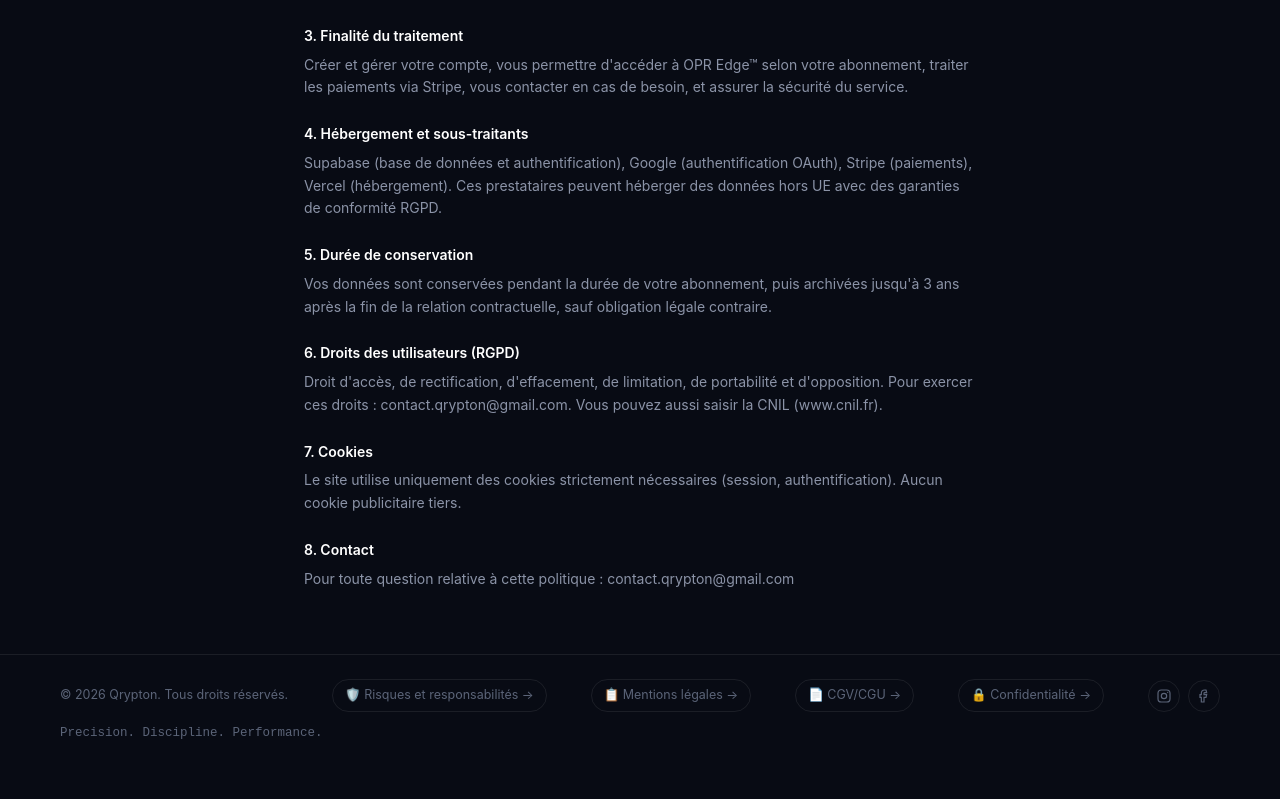
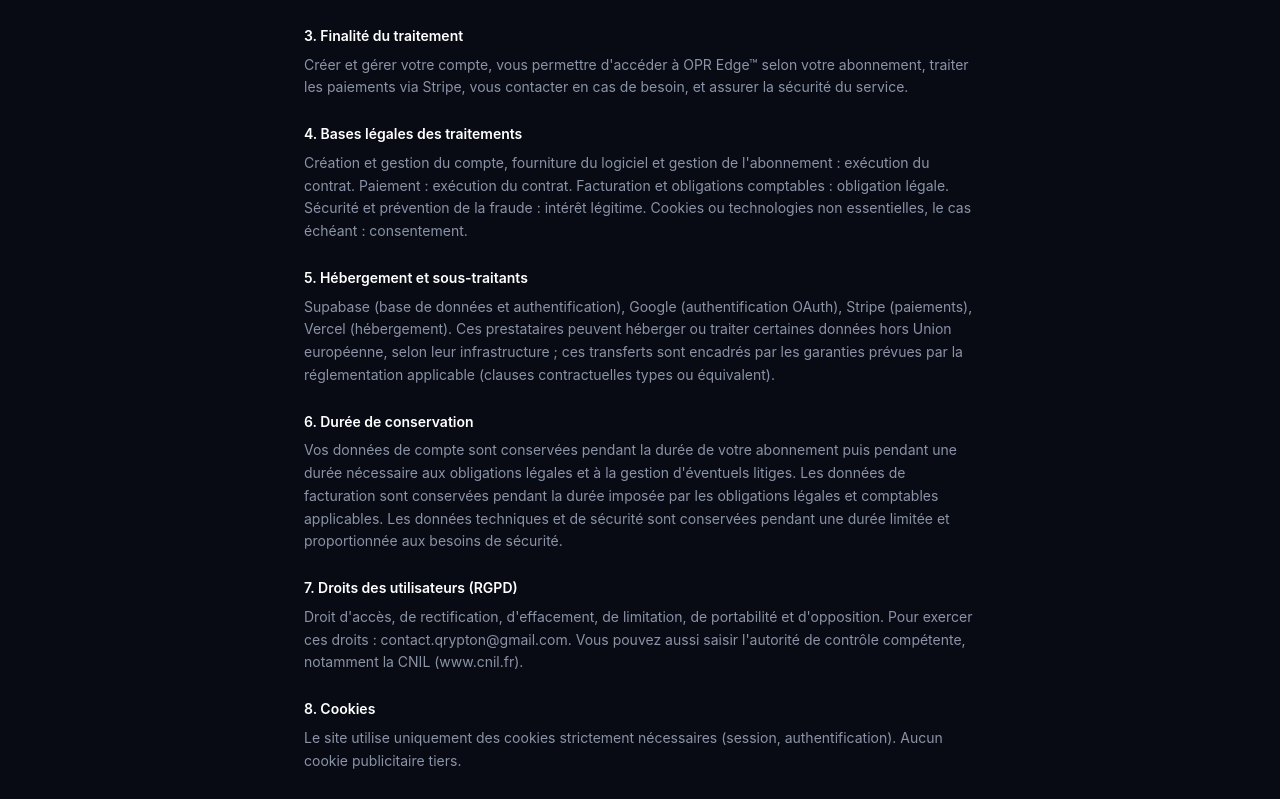
Before and after one commit to Qrypton4/Qrypton-Prenium, a Next.js app: page /confidentialite in a window 1280 px wide. Shown: the part 440-1239 px from the top of the page. Built offline with nearby package versions, Linux system fonts and the light colour scheme; no server answers.

Commit message:
Update privacy policy sections and titles

```diff
--- a/app/confidentialite/page.tsx
+++ b/app/confidentialite/page.tsx
@@ -19,19 +19,22 @@ export default function Confidentialite() {
         <Section title="3. Finalité du traitement">
           Créer et gérer votre compte, vous permettre d&apos;accéder à OPR Edge™ selon votre abonnement, traiter les paiements via Stripe, vous contacter en cas de besoin, et assurer la sécurité du service.
         </Section>
-        <Section title="4. Hébergement et sous-traitants">
-          Supabase (base de données et authentification), Google (authentification OAuth), Stripe (paiements), Vercel (hébergement). Ces prestataires peuvent héberger des données hors UE avec des garanties de conformité RGPD.
+        <Section title="4. Bases légales des traitements">
+          Création et gestion du compte, fourniture du logiciel et gestion de l&apos;abonnement : exécution du contrat. Paiement : exécution du contrat. Facturation et obligations comptables : obligation légale. Sécurité et prévention de la fraude : intérêt légitime. Cookies ou technologies non essentielles, le cas échéant : consentement.
         </Section>
-        <Section title="5. Durée de conservation">
-          Vos données sont conservées pendant la durée de votre abonnement, puis archivées jusqu&apos;à 3 ans après la fin de la relation contractuelle, sauf obligation légale contraire.
+        <Section title="5. Hébergement et sous-traitants">
+          Supabase (base de données et authentification), Google (authentification OAuth), Stripe (paiements), Vercel (hébergement). Ces prestataires peuvent héberger ou traiter certaines données hors Union européenne, selon leur infrastructure ; ces transferts sont encadrés par les garanties prévues par la réglementation applicable (clauses contractuelles types ou équivalent).
         </Section>
-        <Section title="6. Droits des utilisateurs (RGPD)">
-          Droit d&apos;accès, de rectification, d&apos;effacement, de limitation, de portabilité et d&apos;opposition. Pour exercer ces droits : contact.qrypton@gmail.com. Vous pouvez aussi saisir la CNIL (www.cnil.fr).
+        <Section title="6. Durée de conservation">
+          Vos données de compte sont conservées pendant la durée de votre abonnement puis pendant une durée nécessaire aux obligations légales et à la gestion d&apos;éventuels litiges. Les données de facturation sont conservées pendant la durée imposée par les obligations légales et comptables applicables. Les données techniques et de sécurité sont conservées pendant une durée limitée et proportionnée aux besoins de sécurité.
         </Section>
-        <Section title="7. Cookies">
+        <Section title="7. Droits des utilisateurs (RGPD)">
+          Droit d&apos;accès, de rectification, d&apos;effacement, de limitation, de portabilité et d&apos;opposition. Pour exercer ces droits : contact.qrypton@gmail.com. Vous pouvez aussi saisir l&apos;autorité de contrôle compétente, notamment la CNIL (www.cnil.fr).
+        </Section>
+        <Section title="8. Cookies">
           Le site utilise uniquement des cookies strictement nécessaires (session, authentification). Aucun cookie publicitaire tiers.
         </Section>
-        <Section title="8. Contact">
+        <Section title="9. Contact">
           Pour toute question relative à cette politique : contact.qrypton@gmail.com
         </Section>
       </div>
```
